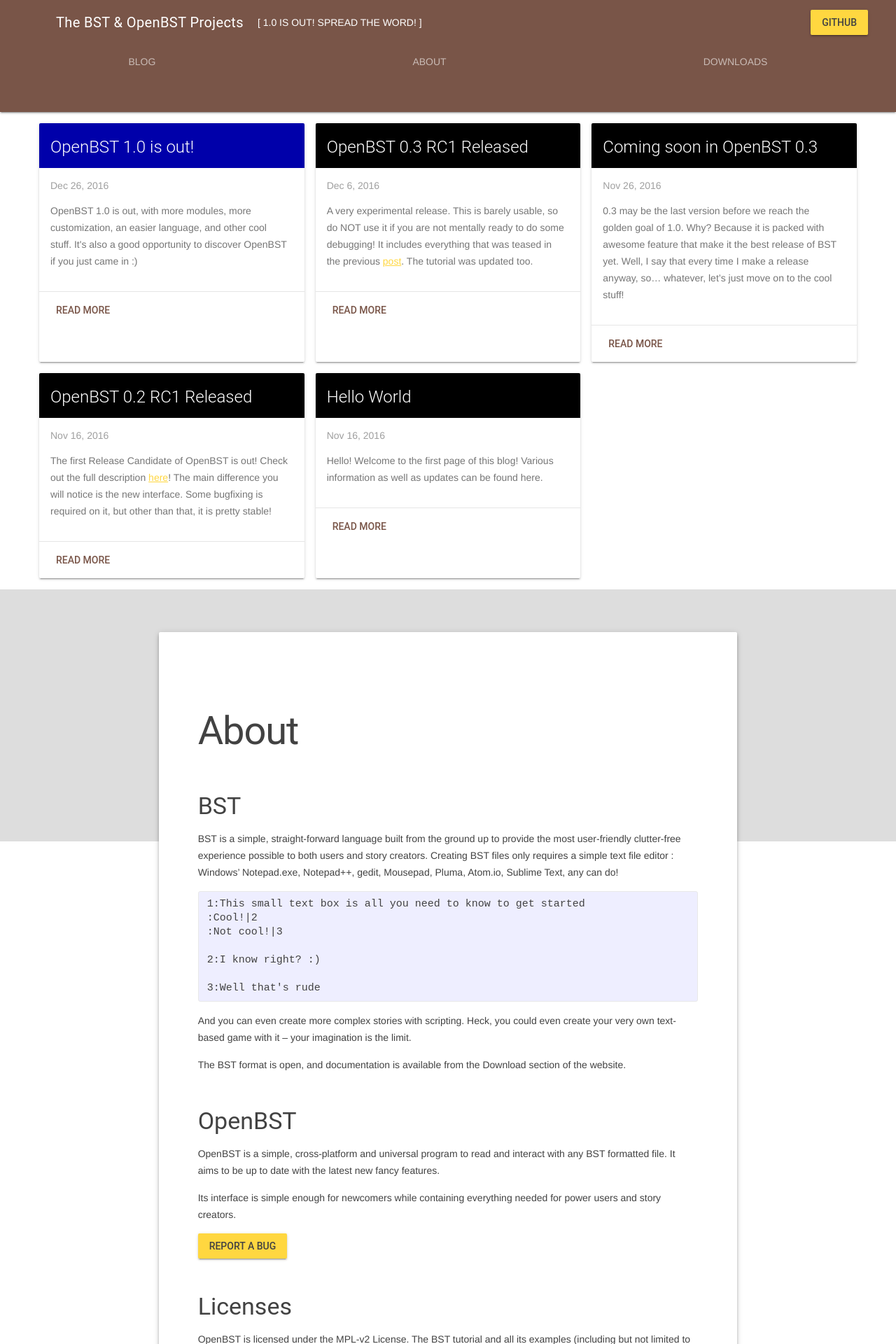
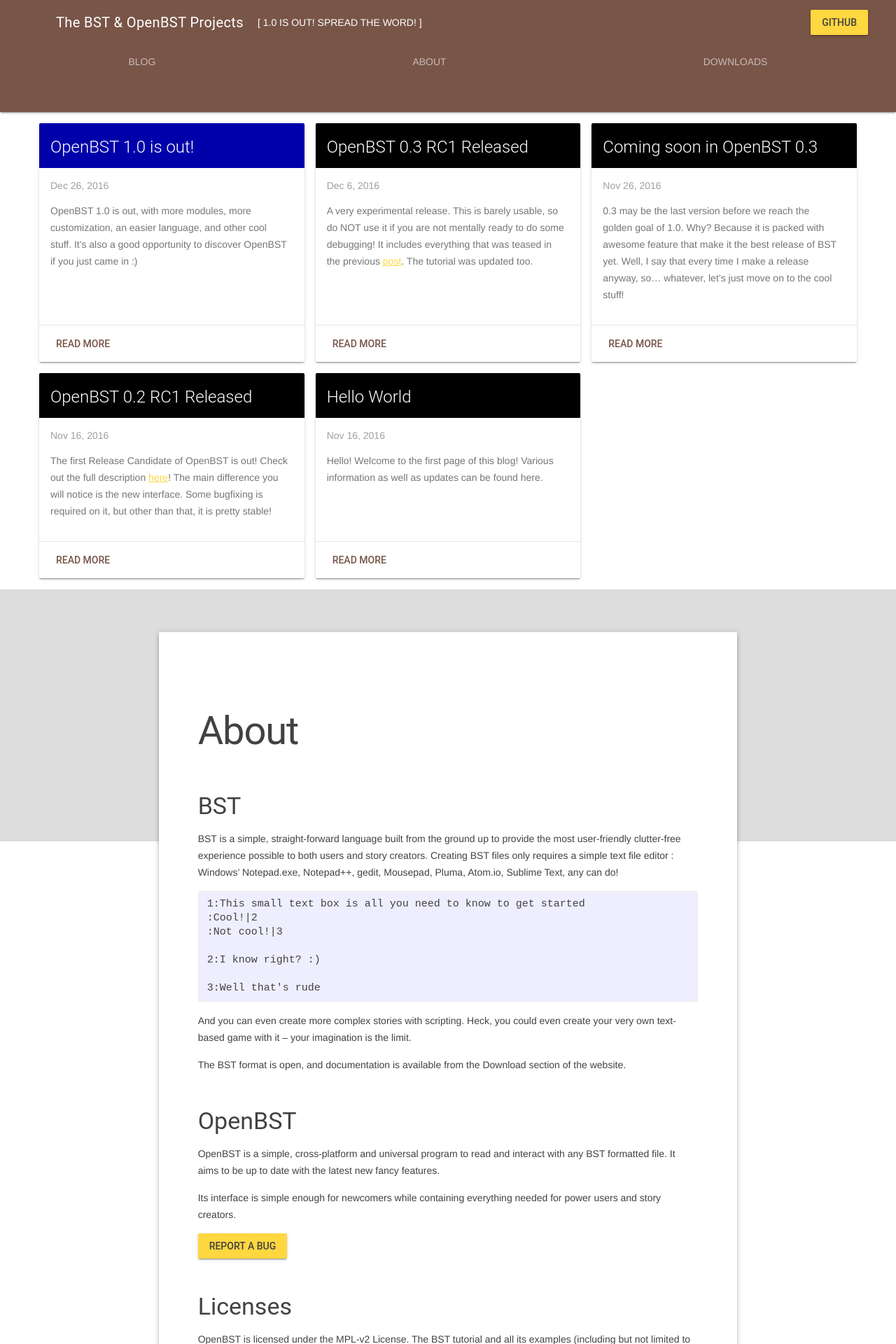
Before and after one commit to utybo/BST, a Jekyll site: the page built from index.html, in a window 1280 px wide. Shown: the top 1920 px of the page at 70% size. Built offline with Jekyll 4.4.1, drawn with Linux system fonts in a browser that asks for light colours; nearby versions of some CDN libraries.

Commit message:
Fix website (FINALLY)

```diff
--- a/index.html
+++ b/index.html
@@ -11,10 +11,10 @@
         {% for post in site.posts %}
 
         <div class="mdl-card mdl-shadow--2dp mdl-cell mdl-cell--4-col mdl-cell--4-col-desktop mdl-cell--4-col-tablet  mdl-cell--12-col-phone">
-          <div class="mdl-card__title" style="background: {% if post.ccolor %} {{ post.ccolor }} {% else %} #000000 {% endif %} ; height: 64px;">
+          <div class="mdl-card__title" style="background: {% if post.ccolor %} {{ post.ccolor }} {% else %} #000000 {% endif %} ; min-height: 64px; height: auto;">
             <h2 class="mdl-card__title-text">{{ post.title }}</h2>
           </div>
-          <div class="mdl-card__supporting-text">
+          <div class="mdl-card__supporting-text" style="flex-grow: 1">
             <span>{{ post.date | date: "%b %-d, %Y" }}</span>
             <p>{{ post.excerpt }}</p>
           </div>
```
